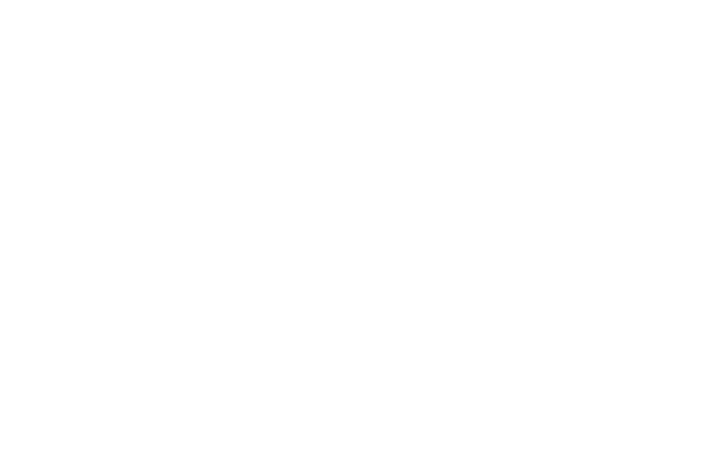
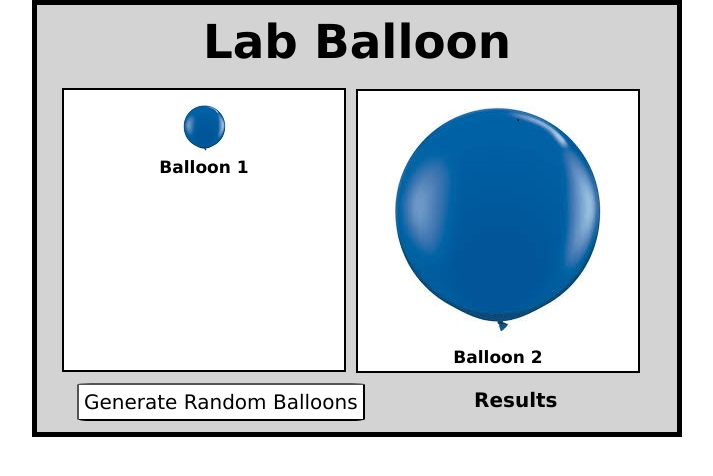
Before and after one commit to micah-rose/balloon, a plain HTML site: page index.html in a window 1280 px wide. Shown: the whole page, without its empty margins (283-996 px from the left). Drawn offline with Linux system fonts and the light colour scheme.

Commit message:
started creation of HTML and CSS, still need to center the balloon images and go through the java code to understand what functions I'll need for the javascript

```diff
--- a/css/balloon.css
+++ b/css/balloon.css
@@ -0,0 +1,77 @@
+* {
+  margin: 0px;
+  padding: 0px;
+}
+
+html {
+  font-family: "Lucida Sans", "Lucida Sans Regular", "Lucida Grande",
+    "Lucida Sans Unicode", Geneva, Verdana, sans-serif;
+}
+
+.main-content {
+  width: 510px;
+  display: block;
+  margin: auto;
+  width: 50%;
+  border: solid 5px black;
+  text-align: center;
+  background-color: lightgray;
+}
+
+.header {
+  padding: 10px;
+  font-size: 40px;
+}
+
+.images {
+  margin-left: 15px;
+}
+
+.images p {
+  font-size: 17px;
+  font-weight: bold;
+}
+
+.image-1,
+.image-2 {
+  border: solid 2px black;
+  width: 250px;
+  height: 250px;
+  padding: 15px;
+  margin: 10px;
+  background-color: white;
+}
+
+.image-1 {
+  float: left;
+  margin-top: -1px;
+}
+
+.image-2 {
+  overflow: hidden;
+}
+
+.footer {
+  clear: both;
+  text-align: center;
+  padding: 10px;
+}
+
+button {
+  float: left;
+  background-color: white;
+  font-size: 20px;
+  padding: 5px;
+  border-radius: 5%;
+  margin-top: -10px;
+  margin-left: 30px;
+  font-family: "Lucida Sans", "Lucida Sans Regular", "Lucida Grande",
+    "Lucida Sans Unicode", Geneva, Verdana, sans-serif;
+}
+
+.footer p {
+  font-size: 20px;
+  font-weight: bold;
+  margin-bottom: 10px;
+  margin-top: -5px;
+}
--- a/index.html
+++ b/index.html
@@ -5,5 +5,23 @@
     <link type="text/css" rel="stylesheet" href="/css/balloon.css" />
     <script src="js/balloon.js"></script>
   </head>
-  <body></body>
+  <body>
+    <div class="main-content">
+      <div class="header"><h3>Lab Balloon</h3></div>
+      <div class="images">
+        <div class="image-1">
+          <img src="img/balloon20.jpg" />
+          <p>Balloon 1</p>
+        </div>
+        <div class="image-2">
+          <img src="img/balloon100.jpg" />
+          <p>Balloon 2</p>
+        </div>
+      </div>
+      <div class="footer">
+        <button onclick="" type="button">Generate Random Balloons</button>
+        <p>Results</p>
+      </div>
+    </div>
+  </body>
 </html>
--- a/js/balloon.js
+++ b/js/balloon.js
@@ -0,0 +1,3 @@
+//TO DO's:
+//Set variables
+//Create function for the random balloon generator
```
